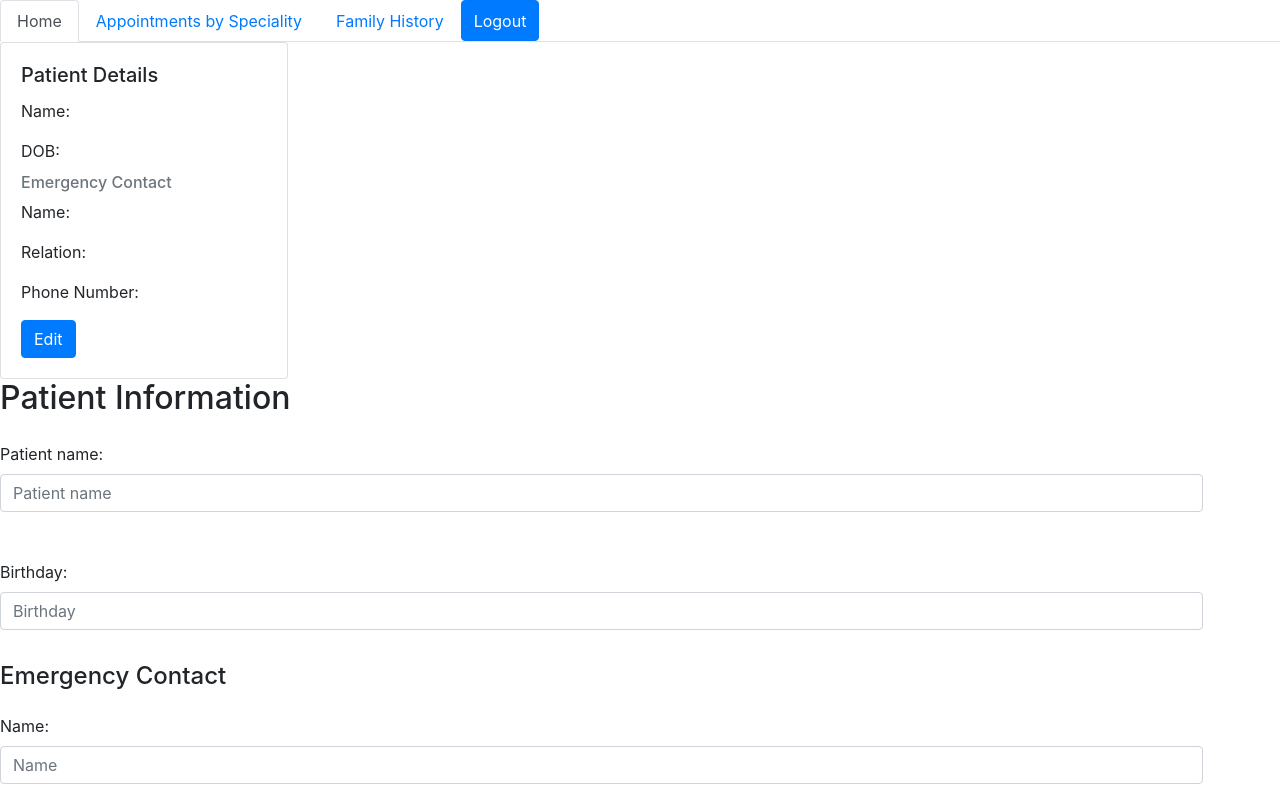
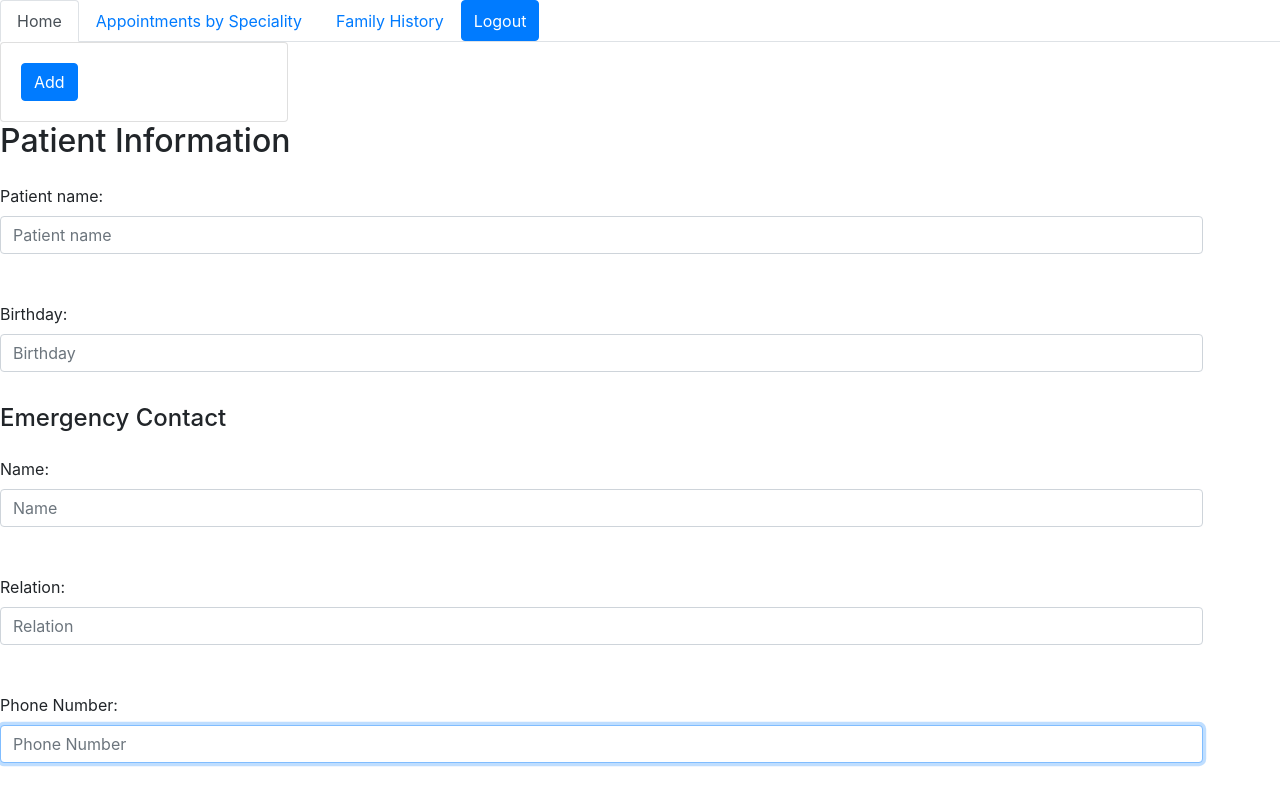
Before and after one commit to MegSemrad/nss-MeghanSemrad-Capstone1, a React (Create React App) app: page /patientDetailsForm in a window 1280 px wide. Shown: the top 793 px of the page. Built offline with nearby package versions, Linux system fonts and the light colour scheme; no server answers; sample sign-in values are in the browser's storage.

Commit message:
add button added

```diff
--- a/src/components/permanentDashboardSection/patientDetails/PatientDetailList.js
+++ b/src/components/permanentDashboardSection/patientDetails/PatientDetailList.js
@@ -20,6 +20,7 @@ export const PatientDetailList = () => {
 
   return (
     <div className="patientDetails">
+      {basePatientDetails.hasOwnProperty("id") ?
         <Card style={{ width: '18rem' }}>
           <Card.Body>
             <Card.Title>Patient Details</Card.Title>
@@ -34,7 +35,15 @@ export const PatientDetailList = () => {
                     </Button>
           </Card.Body>
         </Card>
-
+        :
+        <Card style={{ width: '18rem' }}>
+          <Card.Body>
+            <Button onClick={() => { history.push("/patientDetailsForm") }}>
+              Add
+                    </Button>
+          </Card.Body>
+        </Card>
+  }
     </div>
   )
 };
--- a/src/components/permanentDashboardSection/permanentDashboardProvider.js
+++ b/src/components/permanentDashboardSection/permanentDashboardProvider.js
@@ -27,7 +27,10 @@ export const BasePatientDetailsProvider = (props) => {
     const getBasePatientDetailsById = (id) => {
         return fetch(`http://localhost:8090/basePatientDetails/${id}`)
         .then(response => response.json())
-        .then(setBasePatientDetails)
+        .then((patient) => {
+            console.log("patient?", patient)
+            setBasePatientDetails(patient)
+        })
     }
 
 
```
Lines whose indentation alone changed are shown as unchanged.
